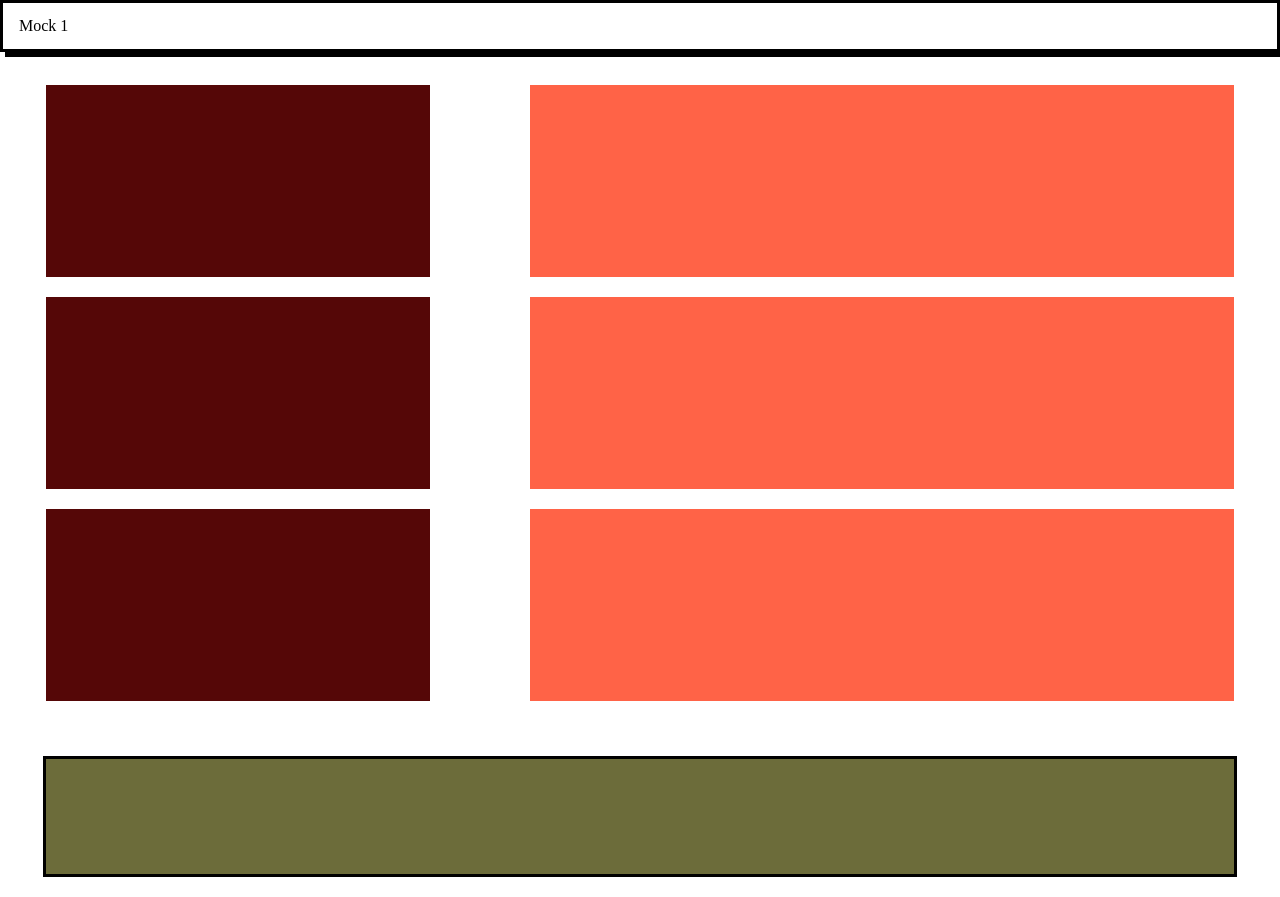
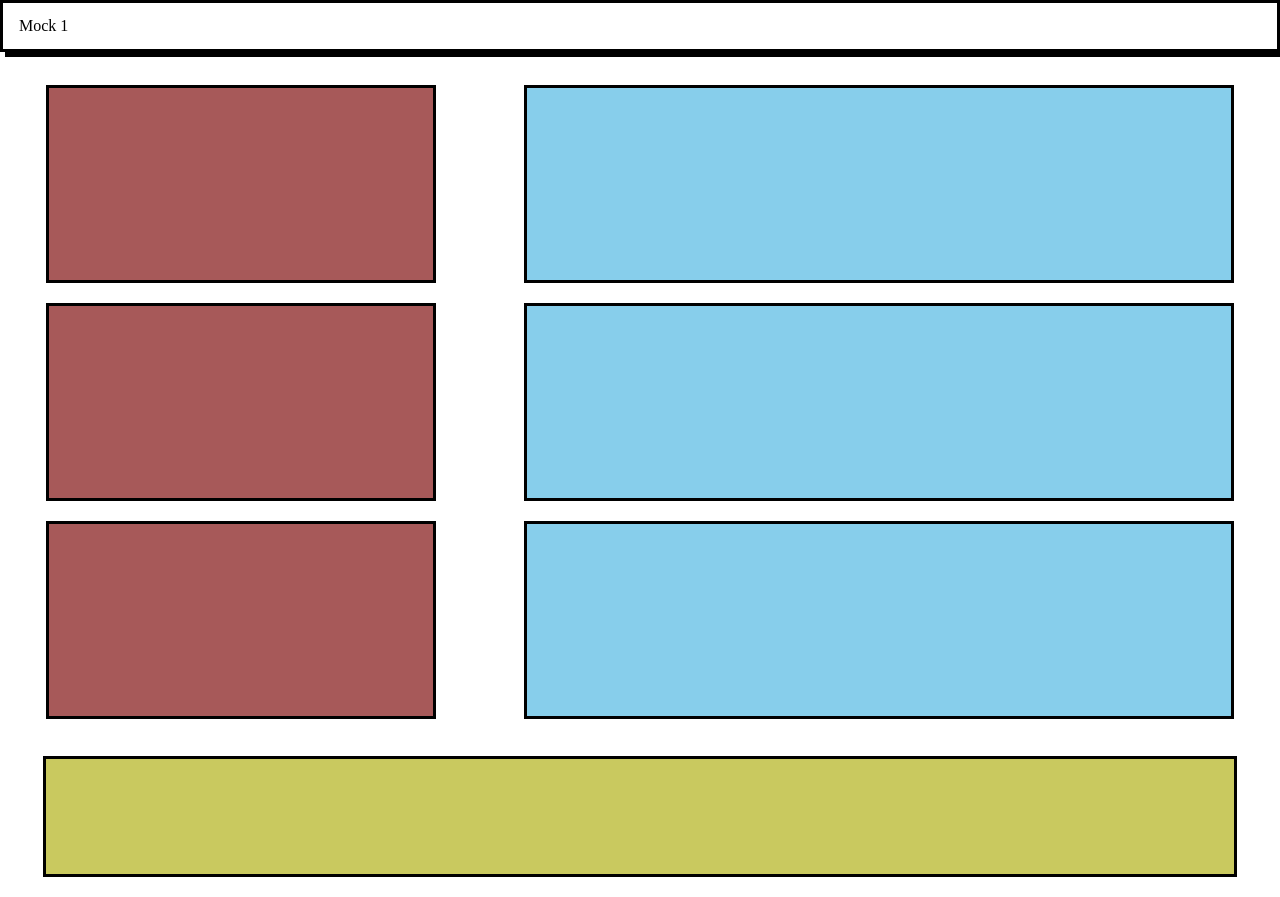
Before and after one commit to yadetagetachew/mock-1, a plain HTML site: page index.html in a window 1280 px wide. Drawn offline with Linux system fonts and the light colour scheme.

Commit message:
style(format):created template for mock1

```diff
--- a/styles.css
+++ b/styles.css
@@ -47,11 +47,12 @@ p {
 
 .sectionClass {
     color: rgb(19, 17, 17);
-    background-color: rgb(85, 7, 7);
+    background-color: rgb(167, 89, 89);
     text-align: center;
     margin: 20px;
     width: 30vw;
     height: 15vw;
+    border: solid black;
 }
 
 .divColumnLeft {
@@ -67,21 +68,22 @@ p {
 
 
 .asideClass {
-    background-color: tomato;
+    background-color: skyblue;
     color: wheat;
     text-align: center;
     width: 55vw;
     height: 15vw;
     margin: 20px;
     margin-right: -18px;
+    border: solid black;
 }
 /* body ends */
 
 .container {
     height: 9vw;
-    background-color:rgb(108, 108, 58);
+    background-color:rgb(201, 201, 95);
     text-align: center;
-    border: solid 3px;
+    border: solid;
     margin: 20px;
     margin-left: 43px;
     margin-right: 43px;
```
